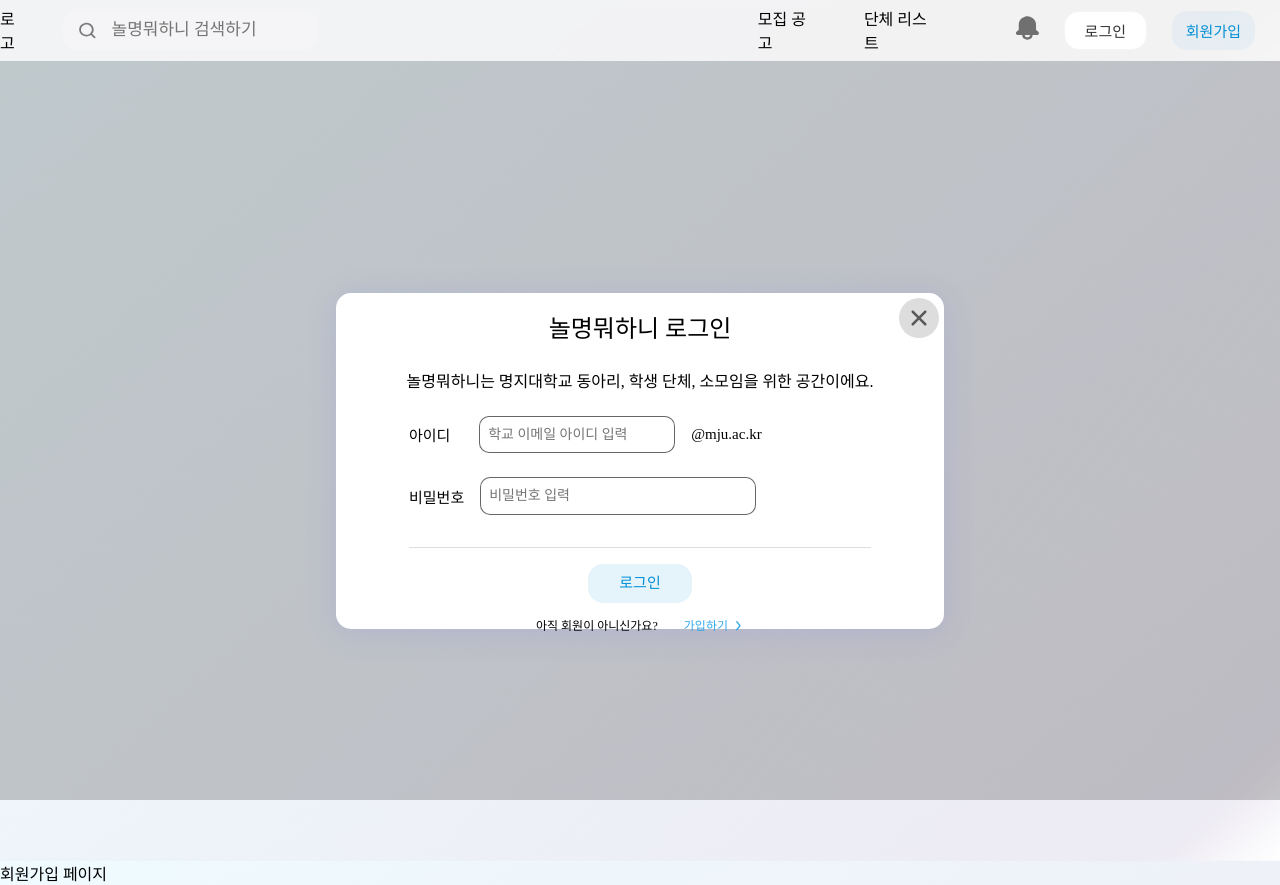
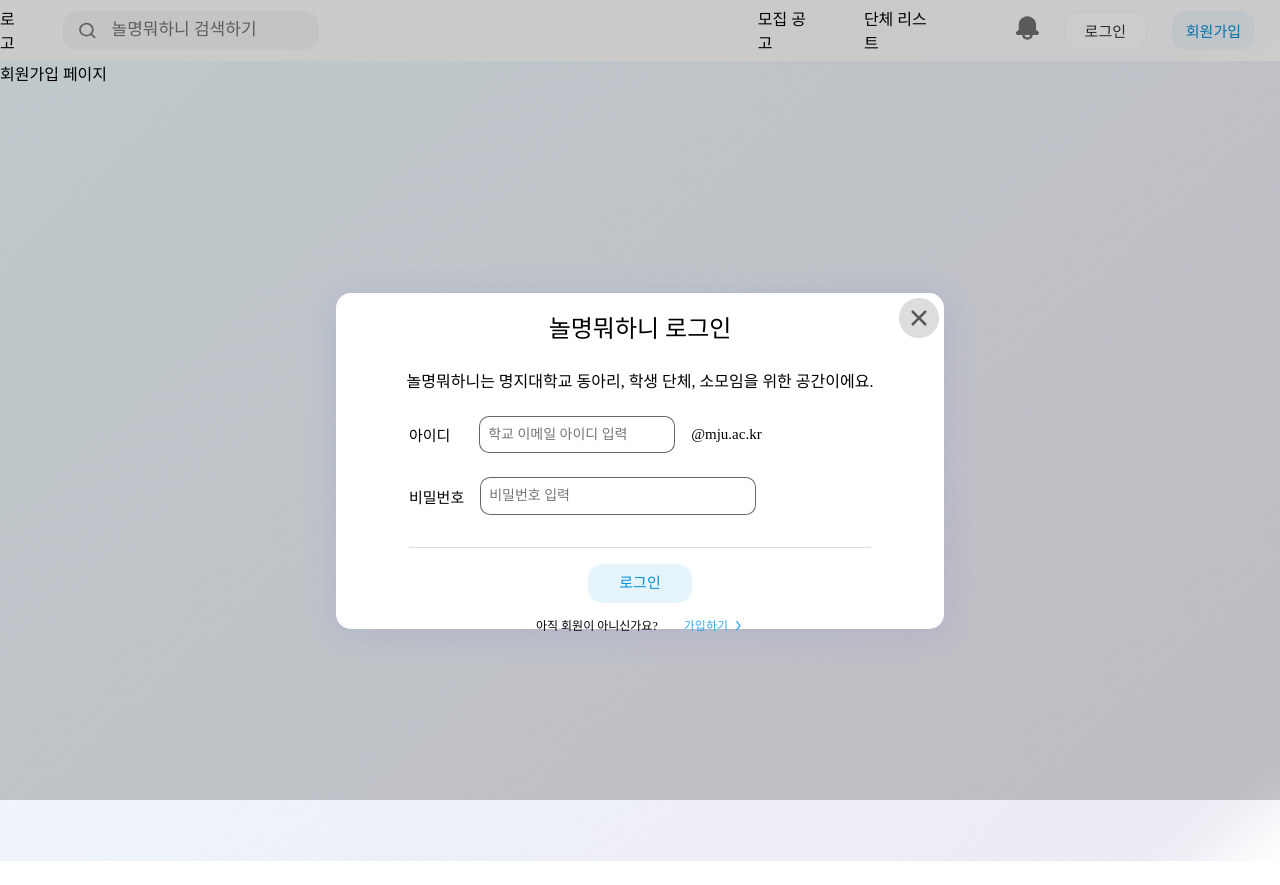
Before and after one commit to MJU-MICRO/MICRO_Front, a React (Create React App) app: page /signUp in a window 1280 px wide. Both pictures are taken after a click on the button "로그인". After the commit the page ends 861 px from the top, so only its background shows below. Built offline with nearby package versions, Linux system fonts and the light colour scheme; the HTML template or start-up script is replaced by a standard one; a web font is replaced by a local one.

Commit message:
[FEAT]#16 로그인 Modal Container z-index 수정

```diff
--- a/src/component/Header.tsx
+++ b/src/component/Header.tsx
@@ -149,8 +149,8 @@ const HeaderUser = styled.div`
 // Login
 const LoginMain = styled.main`
   width: 100%;
-  height: 100vh;
   display: flex;
   flex-direction: column;
   align-items: center;
+  background-color: orange;
 `;
--- a/src/component/Login/Modal.tsx
+++ b/src/component/Login/Modal.tsx
@@ -32,6 +32,7 @@ const ModalContainer = styled.div`
   align-items: center;
   justify-content: center;
   position: fixed;
+  z-index: 9999;
 `;
 
 const DialogBox = styled.dialog`
```
